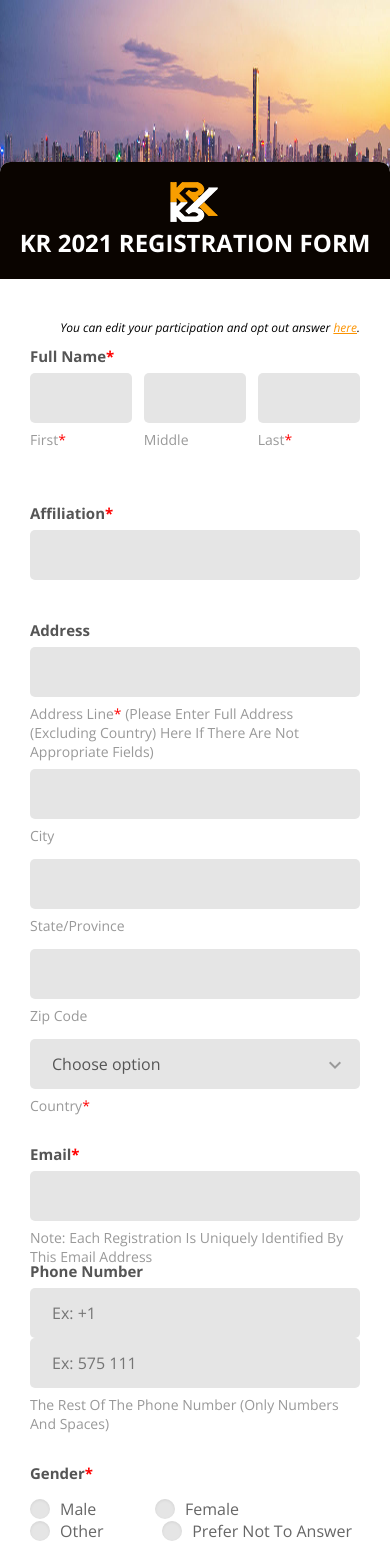
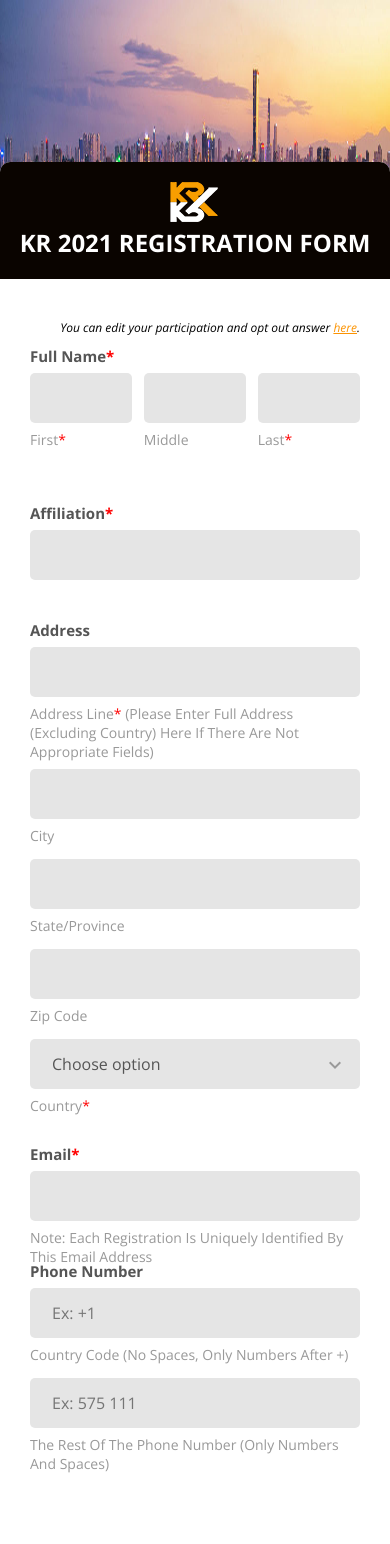
Before and after one commit to ltran1612/KR-2021-Website, a PHP site: page / in a window 390 px wide; the page is wider, and only the part inside the window is pictured. Shown: the top 1544 px of that part. Run offline with PHP 8.4, Linux system fonts and the light colour scheme.

Commit message:
try to fix the problem on phone

```diff
--- a/index.php
+++ b/index.php
@@ -408,12 +408,12 @@
                             <div class="name">Phone Number</div>
                             <div class="value">
                                 <div class="row row-space">
-                                    <div class="input-group col-2">
+                                    <div class="input-group-desc col-2">
                                         <input class="input--style-5" type="tel" placeholder="Ex: +1" pattern="\+[0-9]+" name="phone_number_country_code">
                                         <label class="label--desc">Country Code (no spaces, only numbers after +)</label>
                                     </div>
 
-                                    <div class="input-group col-2">
+                                    <div class="input-group-desc col-2">
                                         <input class="input--style-5" type="tel" placeholder="Ex: 575 111" pattern="[0-9 ]+" name="phone_number_rest">
                                         <label class="label--desc">The rest of the phone number (only numbers and spaces)</label>
                                     </div>
```
